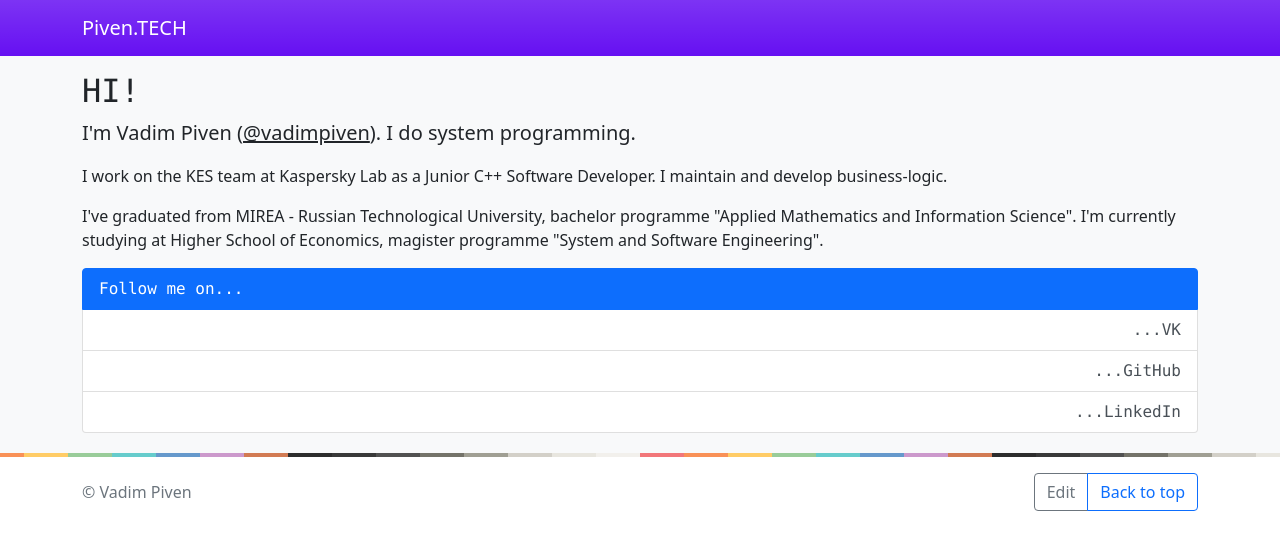
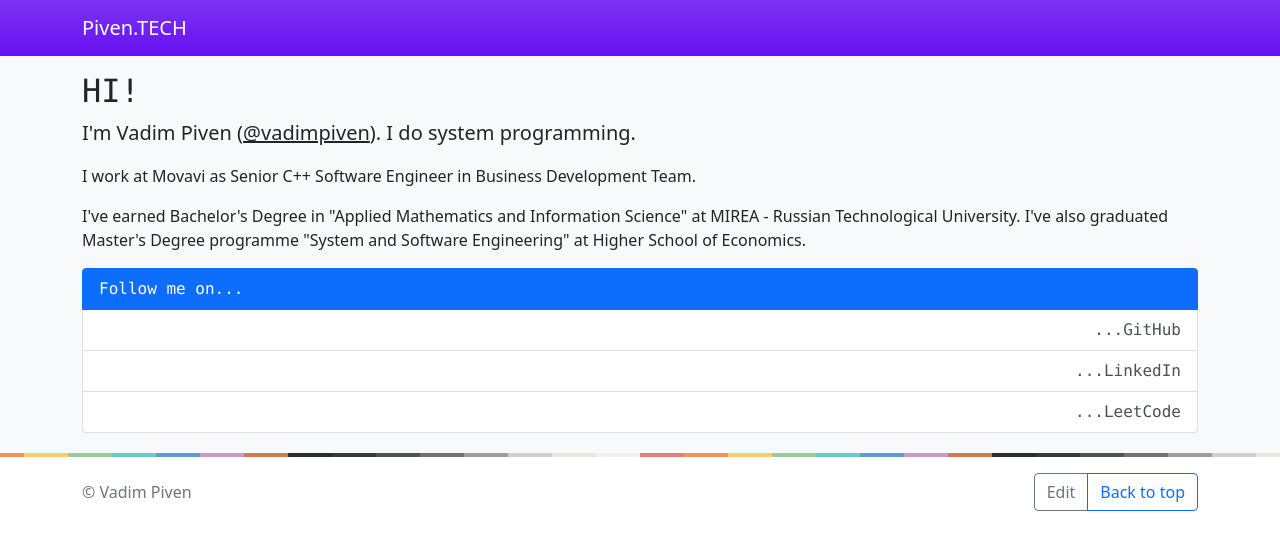
Before and after one commit to vadimpiven/vadimpiven, a Jekyll site: the page built from index.html, in a window 1280 px wide. Shown: the top 550 px of the page. Built offline with Jekyll 4.4.1, drawn with Linux system fonts in a browser that asks for light colours; the list of posts is cut into pages by our own code.

Commit message:
Update index.html

```diff
--- a/index.html
+++ b/index.html
@@ -4,12 +4,13 @@ title: Home
 <h2 class="font-monospace">HI!</h2>
 
 <p class="lead">I'm Vadim Piven (<a href="https://t.me/vadimpiven" class="link-dark">@vadimpiven</a>). I do system programming.</p>
-<p>I work on the KES team at Kaspersky Lab as a Junior C++ Software Developer. I maintain and develop business-logic.</p>
-<p>I've graduated from MIREA - Russian Technological University, bachelor programme "Applied Mathematics and Information Science". I'm currently studying at Higher School of Economics, magister programme "System and Software Engineering".</p>
+<p>I work at Movavi as Senior C++ Software Engineer in Business Development Team.</p>
+<p>I've earned Bachelor's Degree in "Applied Mathematics and Information Science" at MIREA - Russian Technological University.
+   I've also graduated Master's Degree programme "System and Software Engineering" at Higher School of Economics.</p>
 
 <div class="list-group mb-3 font-monospace">
   <a href="#" class="list-group-item list-group-item-action active disabled" aria-current="true">Follow me on...</a>
-  <a href="https://vk.com/vadimpiven" class="list-group-item list-group-item-action text-end">...VK</a>
   <a href="https://github.com/vadimpiven/" class="list-group-item list-group-item-action text-end">...GitHub</a>
   <a href="https://www.linkedin.com/in/vadimpiven/" class="list-group-item list-group-item-action text-end">...LinkedIn</a>
+  <a href="https://leetcode.com/vadimpiven/" class="list-group-item list-group-item-action text-end">...LeetCode</a>
 </div>
```
